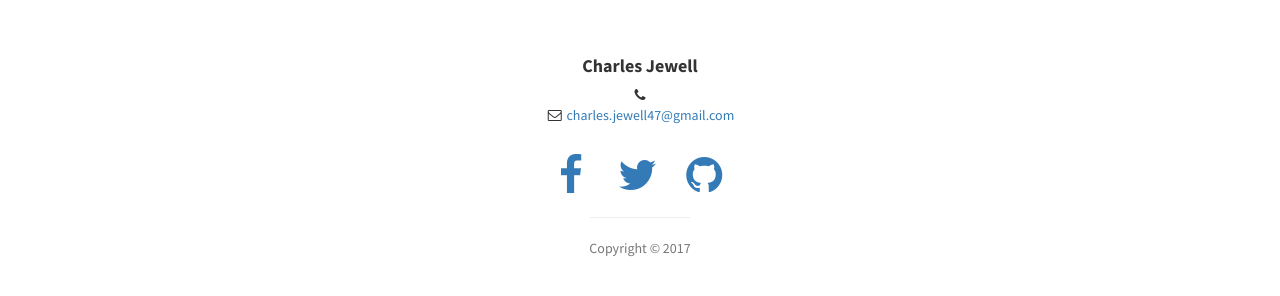
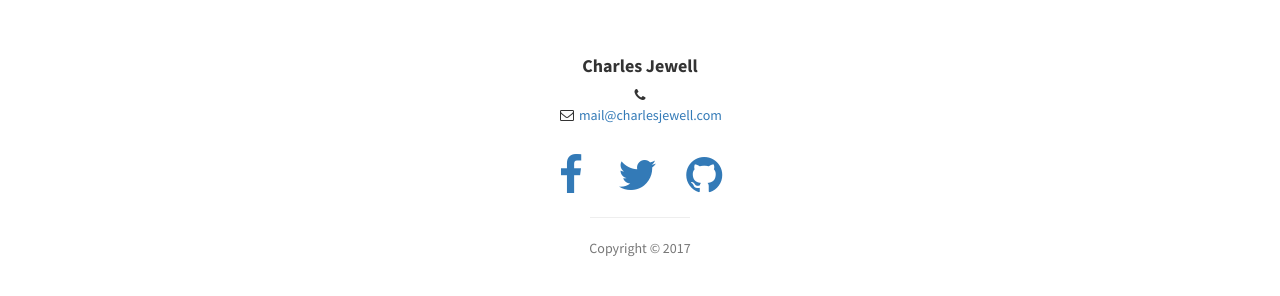
Before and after one commit to cjewell47/cjewell47.github.io, a Jekyll site: the page built from index.html, in a window 1280 px wide and 900 px high, scrolled down 3075 px. Shown: the part 532-828 px from the top of the window. Built offline with Jekyll 4.4.1, drawn with Linux system fonts in a browser that asks for light colours.

Commit message:
changed email again

```diff
--- a/_config.yml
+++ b/_config.yml
@@ -7,7 +7,7 @@ url: "" # the base hostname & protocol for your site
 
 # User setting
 owner: Charles Jewell
-email: charles.jewell47@gmail.com
+email: mail@charlesjewell.com
 github_username: cjewell47
 telephone:
 
```
